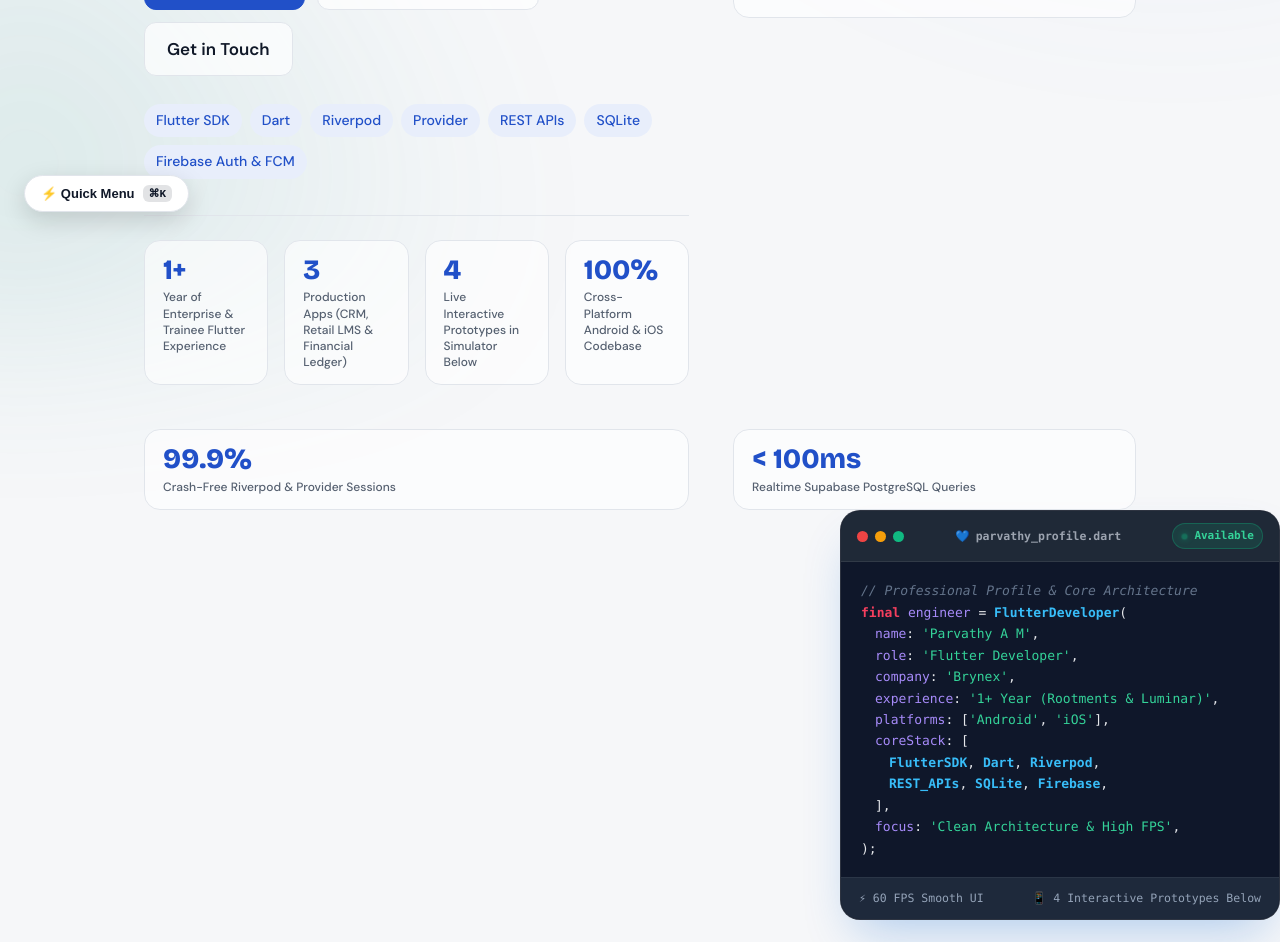
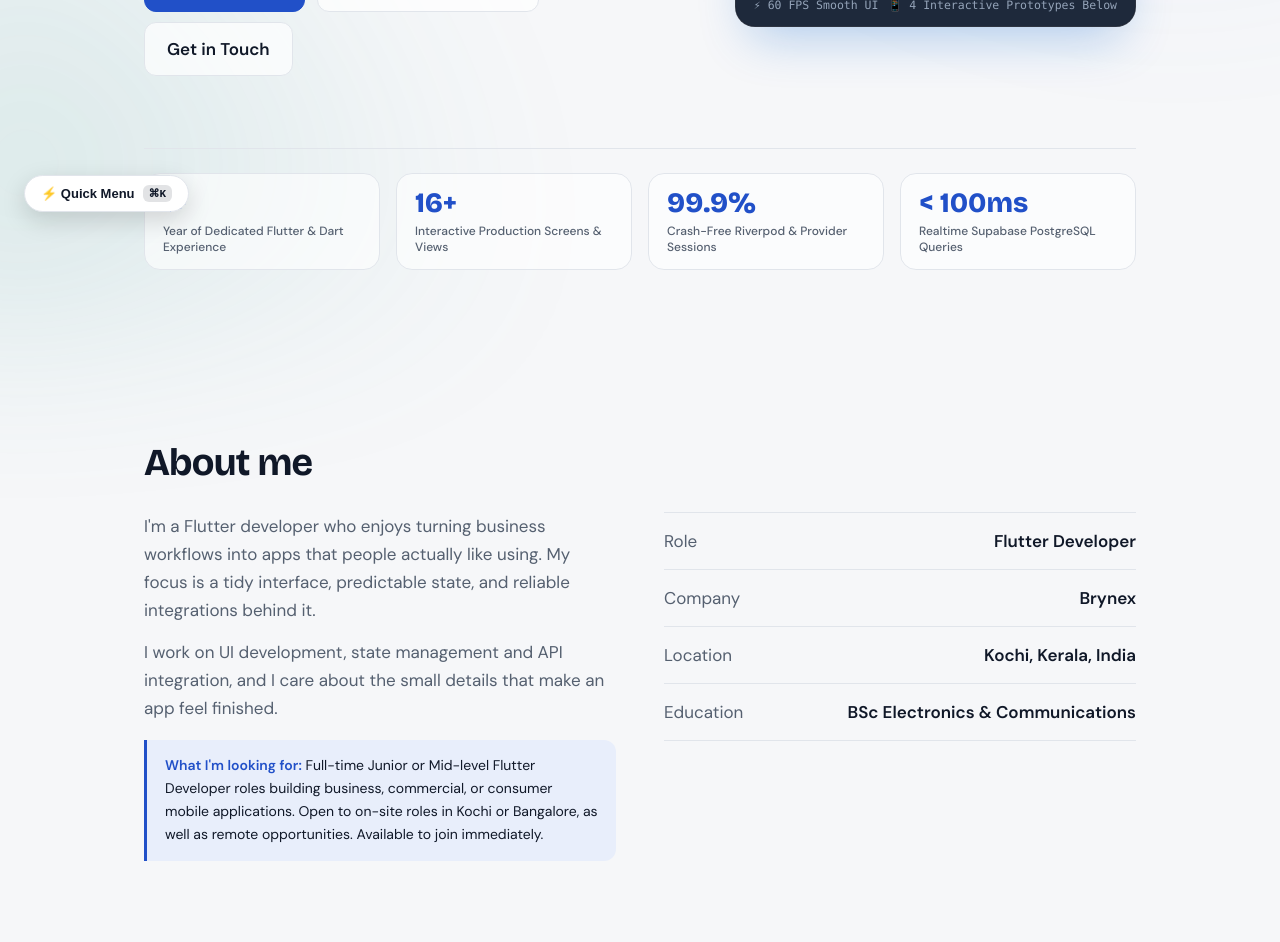
Before and after one commit to parvathyAM/flutter-portfolio, a website: page index.html in a window 1280 px wide. Shown: the part 564-1506 px from the top of the page. Drawn offline with nearby package versions, Linux system fonts and the light colour scheme.

Commit message:
Arrange hero section layout to match design screenshot exactly

```diff
--- a/index.html
+++ b/index.html
@@ -202,8 +202,8 @@ body:before{filter:blur(100px);opacity:.22;background:radial-gradient(circle at
 .btn{border-color:var(--line);background:color-mix(in srgb,var(--surface) 70%,transparent)}
 .btn.main{border-color:var(--blue);background:var(--blue)}
 h1{font-size:clamp(40px,6vw,62px);font-weight:700;letter-spacing:-.03em}
-.role{font-size:19px;font-weight:600}
-.hero .wrap{grid-template-columns:1.15fr .85fr;gap:44px;align-items:center}
+.hero .wrap{display:grid;grid-template-columns:1.15fr .85fr;gap:36px 48px;align-items:center}
+.hero-metrics-full{grid-column:1/-1;width:100%;margin-top:20px}
 .stackrow{margin-top:28px}
 .chips span{background:var(--tint);color:var(--blue)}
 
@@ -1661,54 +1661,22 @@ nav a.nav-active::after {
 </div></nav>
 
 <header class="hero"><div class="wrap">
-<div>
+<div class="hero-content">
 <h1>Parvathy A M</h1>
 <p class="role"><span id="typing-role" class="typing-role">Flutter Developer</span><span class="cursor"></span></p>
 <div class="target-role-badge">🎯 Seeking Junior / Mid-Level Flutter Developer Roles · Kochi, Bangalore &amp; Remote</div>
 <p class="lead">I build clean, responsive, and robust cross-platform mobile apps for Android &amp; iOS using Flutter and Dart. 1+ year of production experience shipping business CRM, in-store operations, and financial platforms with clean state management and REST APIs.</p>
-<div class="btns">
-  <a class="btn main" href="#work">View My Work</a>
-  <a class="btn" href="[ADD RESUME LINK]" target="_blank" rel="noopener">Download Resume 📄</a>
-  <a class="btn" href="#contact">Get in Touch</a>
-</div>
-<div class="chips stackrow">
-  <span>Flutter SDK</span><span>Dart</span><span>Riverpod</span><span>Provider</span><span>REST APIs</span><span>SQLite</span><span>Firebase Auth &amp; FCM</span>
-</div>
-
-<div class="hero-metrics">
-  <div class="metric-tile">
-    <div class="metric-num" data-target="1">1+</div>
-    <div class="metric-label">Year of Enterprise &amp; Trainee Flutter Experience</div>
+<div class="hero-actions">
+  <div class="btns">
+    <a class="btn main" href="#work">View My Work</a>
+    <a class="btn" href="mailto:parvathy2000.20@gmail.com?subject=Resume%20Request%20-%20Parvathy%20A%20M">Download Resume 📄</a>
   </div>
-  <div class="metric-tile">
-    <div class="metric-num" data-target="3">3</div>
-    <div class="metric-label">Production Apps (CRM, Retail LMS &amp; Financial Ledger)</div>
+  <div class="btns" style="margin-top: 10px;">
+    <a class="btn" href="#contact">Get in Touch</a>
   </div>
-  <div class="metric-tile">
-    <div class="metric-num" data-target="4">4</div>
-    <div class="metric-label">Live Interactive Prototypes in Simulator Below</div>
-  </div>
-  <div class="metric-tile">
-    <div class="metric-num" data-target="100">100%</div>
-    <div class="metric-label">Cross-Platform Android &amp; iOS Codebase</div>
-  </div>
-</div>
-</div>
-  <div class="metric-tile">
-    <div class="metric-num" data-target="16">16+</div>
-    <div class="metric-label">Interactive Production Screens &amp; Views</div>
-  </div>
-  <div class="metric-tile">
-    <div class="metric-num" data-target="99">99.9%</div>
-    <div class="metric-label">Crash-Free Riverpod &amp; Provider Sessions</div>
-  </div>
-  <div class="metric-tile">
-    <div class="metric-num" data-target="100">&lt; 100ms</div>
-    <div class="metric-label">Realtime Supabase PostgreSQL Queries</div>
-  </div>
-</div>
-
-</div>
+</div>
+</div>
+
 <div class="hero-code-card" aria-label="Flutter Developer Profile">
   <div class="hero-card-header">
     <div class="hero-card-dots">
@@ -1727,7 +1695,7 @@ nav a.nav-active::after {
     <div style="padding-left:14px"><span class="code-prop">name</span>: <span class="code-str">'Parvathy A M'</span>,</div>
     <div style="padding-left:14px"><span class="code-prop">role</span>: <span class="code-str">'Flutter Developer'</span>,</div>
     <div style="padding-left:14px"><span class="code-prop">company</span>: <span class="code-str">'Brynex'</span>,</div>
-    <div style="padding-left:14px"><span class="code-prop">experience</span>: <span class="code-str">'1+ Year (Rootments &amp; Luminar)'</span>,</div>
+    <div style="padding-left:14px"><span class="code-prop">experience</span>: <span class="code-str">'1+ Year (Brynex &amp; Luminar)'</span>,</div>
     <div style="padding-left:14px"><span class="code-prop">platforms</span>: [<span class="code-str">'Android'</span>, <span class="code-str">'iOS'</span>],</div>
     <div style="padding-left:14px"><span class="code-prop">coreStack</span>: [</div>
     <div style="padding-left:28px"><span class="code-cls">FlutterSDK</span>, <span class="code-cls">Dart</span>, <span class="code-cls">Riverpod</span>,</div>
@@ -1739,6 +1707,25 @@ nav a.nav-active::after {
   <div class="hero-card-footer">
     <span>⚡ 60 FPS Smooth UI</span>
     <span>📱 4 Interactive Prototypes Below</span>
+  </div>
+</div>
+
+<div class="hero-metrics hero-metrics-full">
+  <div class="metric-tile">
+    <div class="metric-num" data-target="1">1+</div>
+    <div class="metric-label">Year of Dedicated Flutter &amp; Dart Experience</div>
+  </div>
+  <div class="metric-tile">
+    <div class="metric-num" data-target="16">16+</div>
+    <div class="metric-label">Interactive Production Screens &amp; Views</div>
+  </div>
+  <div class="metric-tile">
+    <div class="metric-num" data-target="99">99.9%</div>
+    <div class="metric-label">Crash-Free Riverpod &amp; Provider Sessions</div>
+  </div>
+  <div class="metric-tile">
+    <div class="metric-num" data-target="100">&lt; 100ms</div>
+    <div class="metric-label">Realtime Supabase PostgreSQL Queries</div>
   </div>
 </div>
 </div></header>
```
